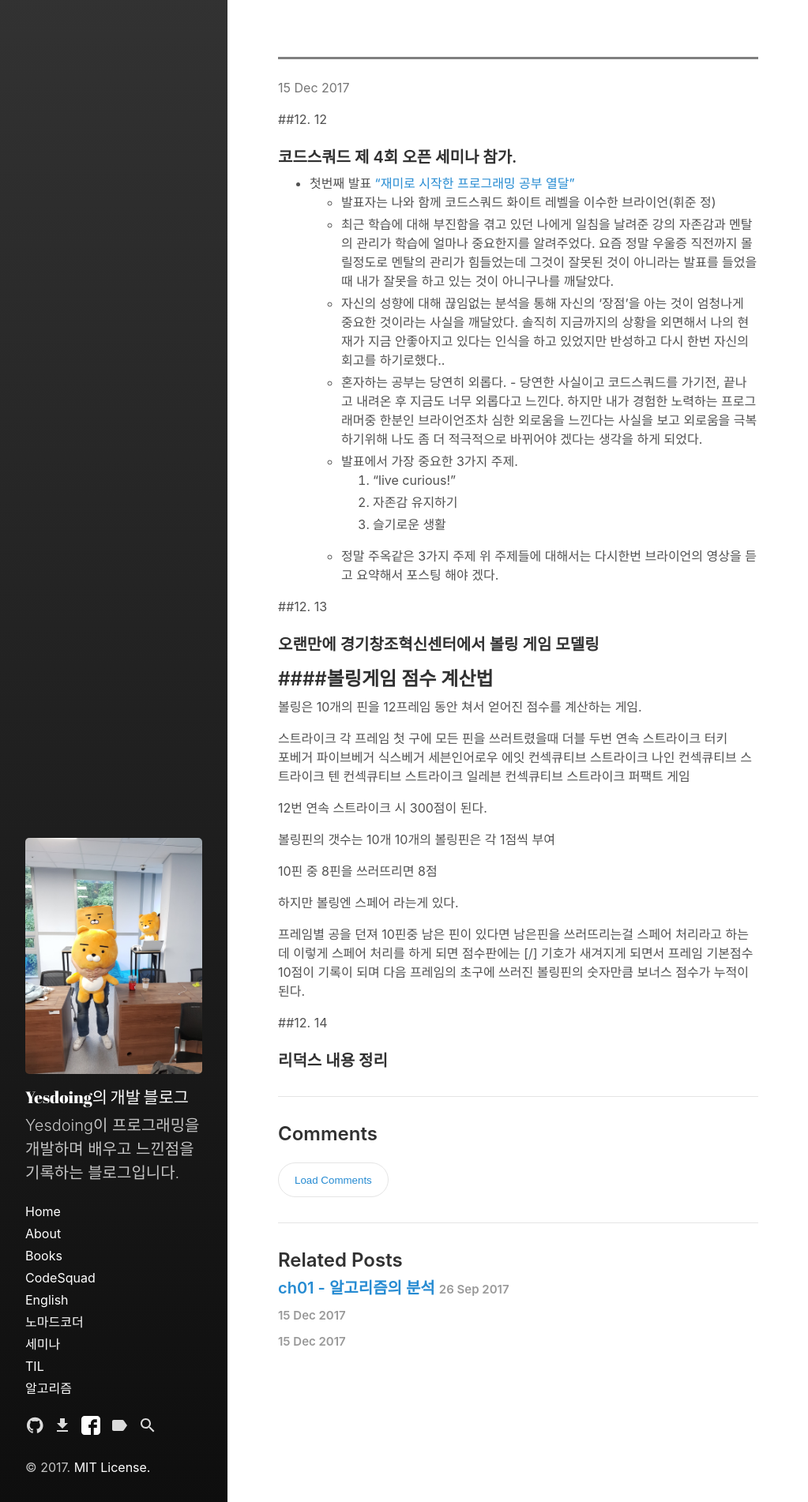
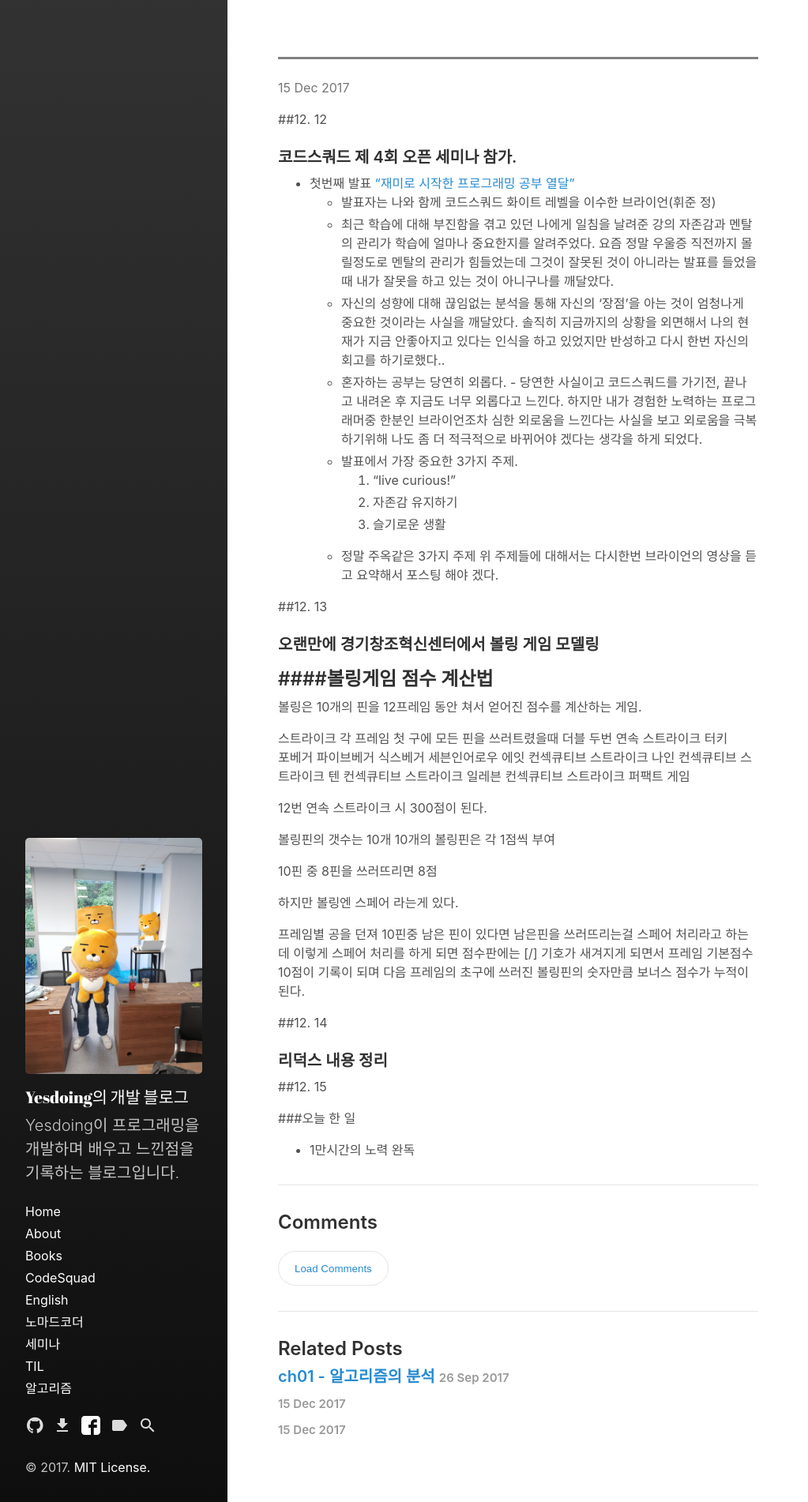
Before and after one commit to Yesdoing/Yesdoing.github.io, a Jekyll site: the page built from _posts/TIL/2017-12-12-14-TIL.md, in a window 1280 px wide. Shown: the whole page at 79% size, without its empty margins (0-1023 px from the left). Built offline with Jekyll 4.4.1, drawn with Linux system fonts in a browser that asks for light colours; our own code applies the rules of GitHub Pages for plain Markdown files.

Commit message:
add blog posting

```diff
--- a/_posts/TIL/2017-12-12-14-TIL.md
+++ b/_posts/TIL/2017-12-12-14-TIL.md
@@ -2,7 +2,7 @@
 
 layout: post
 
-title: "17. 12. 12 ~ 12. 14"
+title: "17. 12. 12 ~ 12. 15"
 
 categories:
 
@@ -50,3 +50,9 @@ categories:
 ##12. 14
 
 ### 리덕스 내용 정리
+
+##12. 15
+
+###오늘 한 일
+
+-	1만시간의 노력 완독
```
Also changed, not shown: _posts/TIL/2017-12-11-TIL.md (+1 -2 lines).
